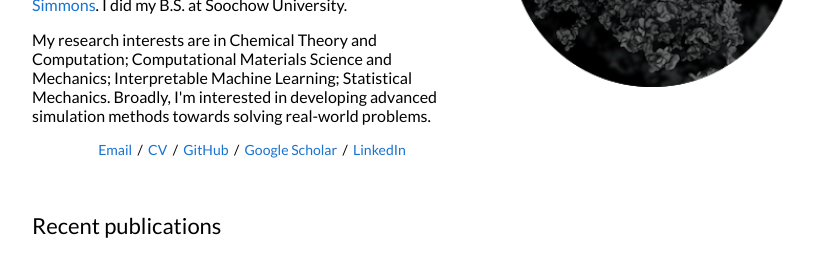
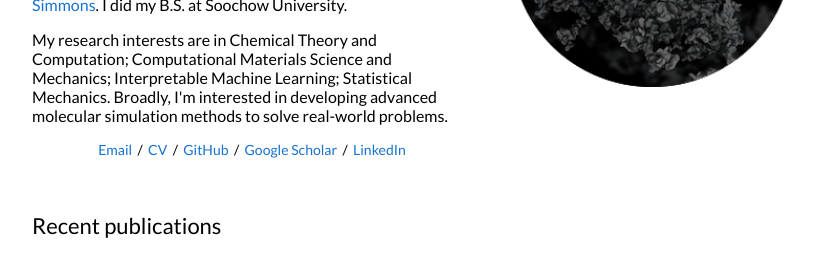
Before and after one commit to Chenghao-Wu/Chenghao-Wu.github.io, a Jekyll site: the page built from _posts/2022-10-13-TMLR2023.markdown, in a window 1280 px wide. Shown: the part 296-576 px from the top of the page, without its empty margins (228-1051 px from the left). Built offline with Jekyll 4.4.1, drawn with Linux system fonts in a browser that asks for light colours.

Commit message:
update self

```diff
--- a/_layouts/default.html
+++ b/_layouts/default.html
@@ -33,7 +33,7 @@
                 I received my Ph.D. in Theoretical Physical Chemistry at TU-Darmstadt in late 2021, where I worked with <a style="font-size:16px" href="https://en.wikipedia.org/wiki/Florian_M%C3%BCller-Plathe">Florian Müller-Plathe</a>. My graduate study was supported by Deutsche Forschungsgemeinschaft via the SFB-TRR 146 "Multiscale Simulation Methods for Soft Matter Systems". I obtained my M.S. from School of Polymer Science and Polymer Engineering at the University of Akron, where I was advised by <a style="font-size:16px" href="https://www.usf.edu/engineering/chbme/people/dssimmons.aspx">David Simmons</a>. I did my B.S. at Soochow University.
               </p>
               <p style="font-size:16px">
-                My research interests are in Chemical Theory and Computation; Computational Materials Science and Mechanics; Interpretable Machine Learning; Statistical Mechanics. Broadly, I'm interested in developing advanced simulation methods towards solving real-world problems.
+                My research interests are in Chemical Theory and Computation; Computational Materials Science and Mechanics; Interpretable Machine Learning; Statistical Mechanics. Broadly, I'm interested in developing advanced molecular simulation methods to solve real-world problems.
               </p>
               <p style="text-align:center">
                 <a href = "mailto: zhenghao.wu95@example.com"> Email</a> &nbsp;/&nbsp;
```
